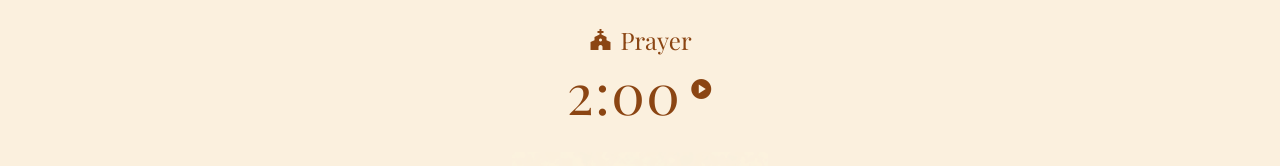
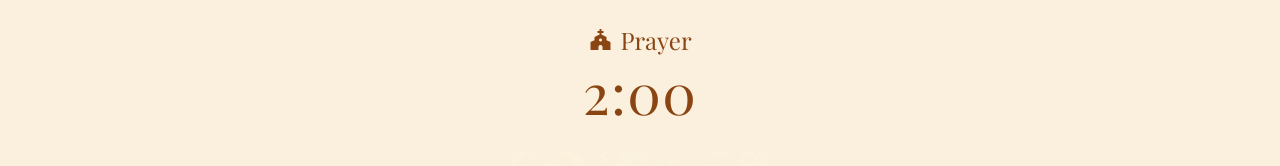
Before and after one commit to cryptodevlogan/plant-app, a Next.js app: page /prayer in a window 1280 px wide. Shown: the top 166 px of the page. Built offline with nearby package versions, Linux system fonts and the light colour scheme; a web font is replaced by a local one.

Commit message:
Removed redundant start timer button from prayer page

```diff
--- a/app/prayer/page.tsx
+++ b/app/prayer/page.tsx
@@ -62,14 +62,6 @@ export default function PrayerPage() {
             <p className={`${playfair.className} text-[3.5rem] leading-none text-[#8B4513] tracking-wide`}>
               {formatTime(timeLeft)}
             </p>
-            {!isActive && timeLeft === 120 && (
-              <button
-                onClick={startTimer}
-                className="text-[#8B4513] hover:text-[#6A4423]"
-              >
-                <span className="material-icons">play_circle</span>
-              </button>
-            )}
           </div>
         </div>
 
```
